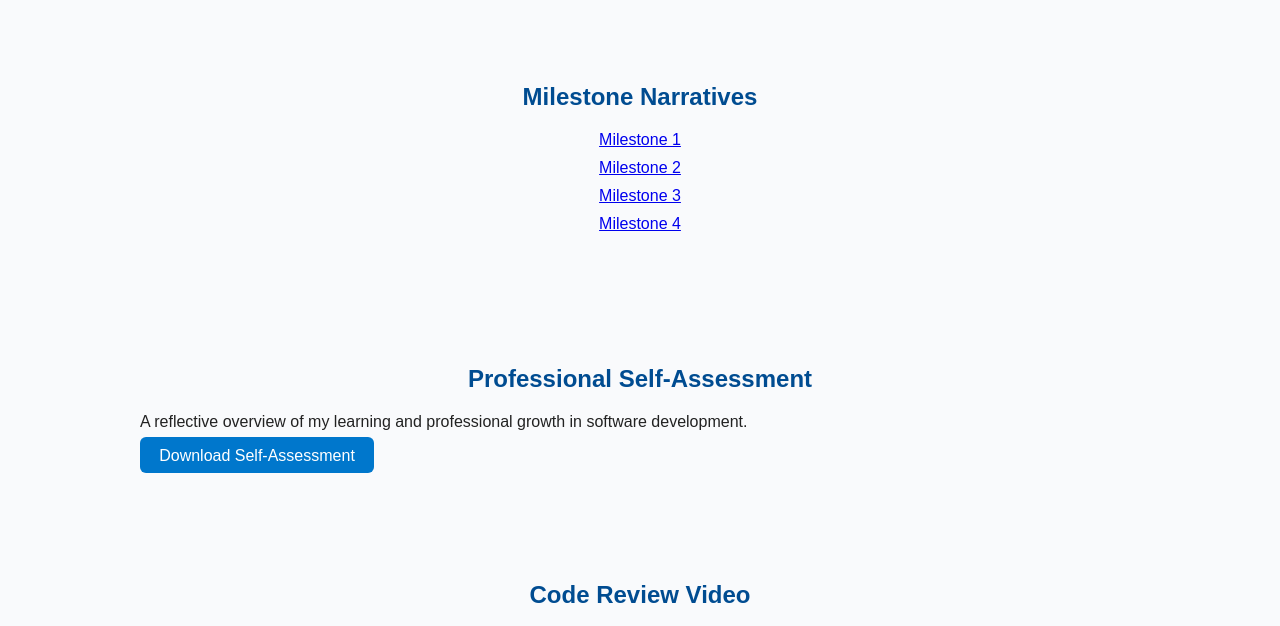
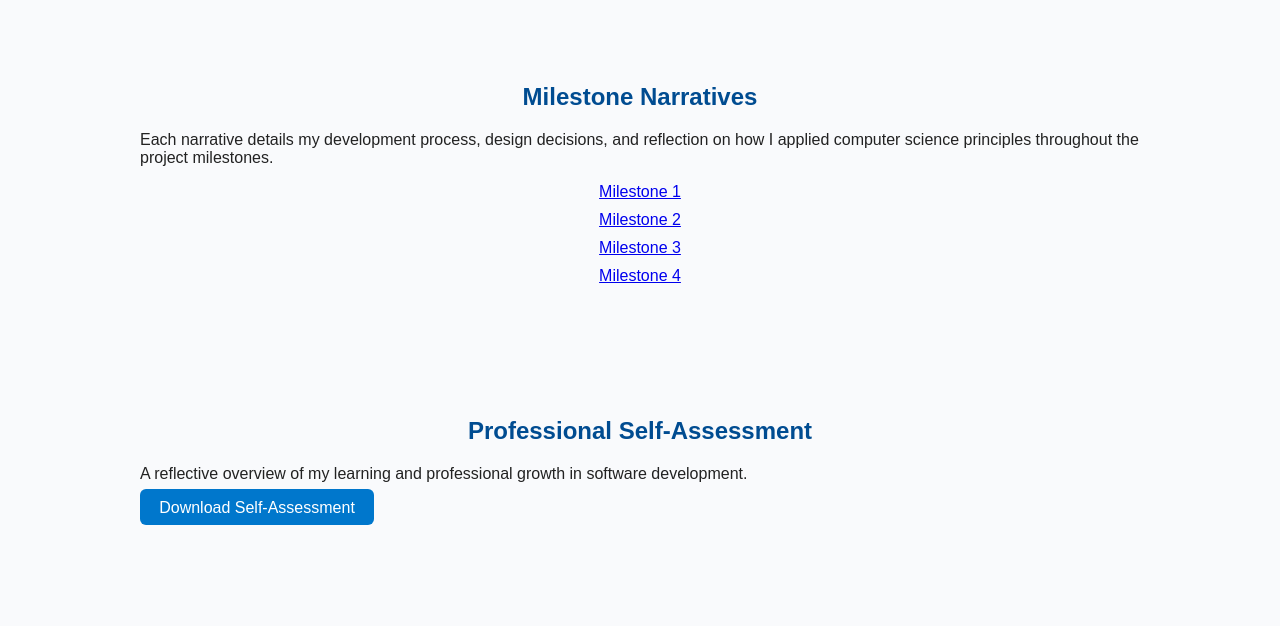
Before and after one commit to taylorstapus/taylorstapus.github.io, a plain HTML site: page index.html in a window 1280 px wide. Shown: the part 1020-1646 px from the top of the page. Drawn offline with Linux system fonts and the light colour scheme.

Commit message:
Update index.html

```diff
--- a/index.html
+++ b/index.html
@@ -52,6 +52,7 @@
 
     <section id="narratives" class="section">
       <h2>Milestone Narratives</h2>
+      <p>Each narrative details my development process, design decisions, and reflection on how I applied computer science principles throughout the project milestones.</p>
       <ul class="doc-links">
         <li><a href="narratives/CS 499 Module 3 Journal.docx">Milestone 1 </a></li>
         <li><a href="narratives/CS 499 Module 4 Milestone 3 .docx">Milestone 2 </a></li>
```
